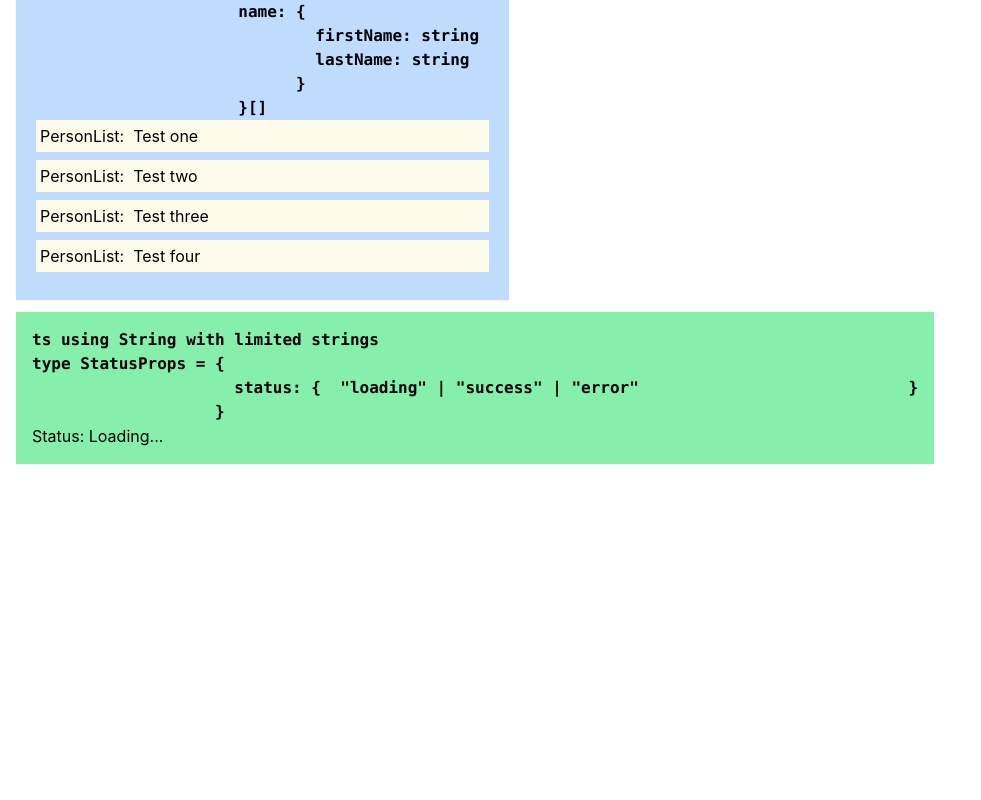
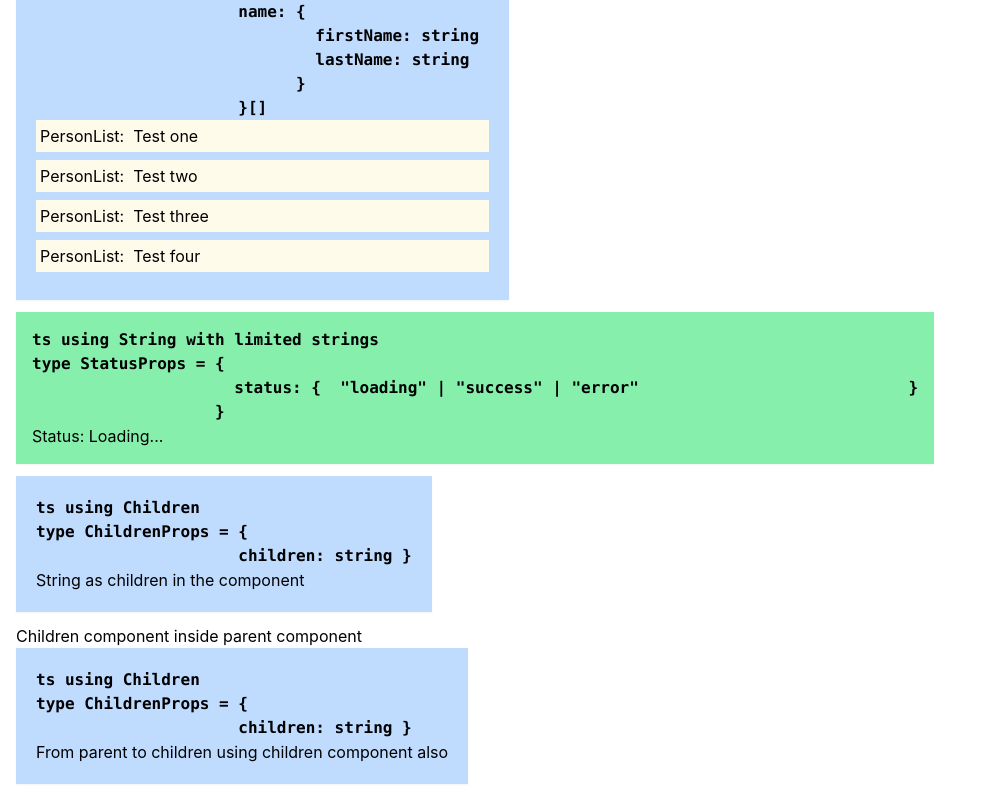
Before and after one commit to sailestha28/React_app_with_typescript, a React (Create React App) app: page / in a window 1280 px wide. Shown: the part 456-1256 px from the top of the page, without its empty margins (0-981 px from the left). Before the commit the page ends 936 px from the top, so only its background shows below. Built offline with nearby package versions, Linux system fonts and the light colour scheme.

Commit message:
learning: parent using children with children compoent

```diff
--- a/src/App.tsx
+++ b/src/App.tsx
@@ -3,6 +3,8 @@ import Greet from "./components/Greet";
 import Person from "./components/Person";
 import PersonList from "./components/PersonList";
 import Status from "./components/Status";
+import Children from "./components/Children";
+import ParentToChild from "./components/ParentToChild";
 
 
 function App() {
@@ -39,6 +41,16 @@ function App() {
             <Person name={personName}/>
             <PersonList nameLists={personList}/>
             <Status status="loading"/>
+            <Children>
+                String as children in the component
+            </Children>
+
+            <ParentToChild>
+             Children component inside parent component
+                <Children>
+                   From parent to children using children component also
+                </Children>
+            </ParentToChild>
         </div>
     );
 }
--- /dev/null
+++ b/src/components/Children.tsx
@@ -0,0 +1,27 @@
+type ChildrenProps = {
+    children: String
+}
+
+const Children = (props: ChildrenProps) => {
+    return (
+        <div>
+            <div className="shadow-sm bg-blue-200 p-5 inline-flex items-center">
+
+                <div>
+                    <pre className="font-bold">
+                        ts using Children <br/>
+                          type ChildrenProps = {'{\n' +
+                        '                     children: string ' +
+                        '}'}
+                    </pre>
+                    <h2 className="space-y-2">
+                        {props.children}
+                    </h2>
+                </div>
+            </div>
+        </div>
+    )
+}
+
+
+export default Children;
--- /dev/null
+++ b/src/components/ParentToChild.tsx
@@ -0,0 +1,14 @@
+import React from 'react'
+
+type ParentToChildProps = {
+    children: React.ReactNode
+}
+
+const ParentToChild = (props: ParentToChildProps) => {
+    return (
+        <div>
+            {props.children}
+        </div>
+    )
+}
+export default ParentToChild;
```
